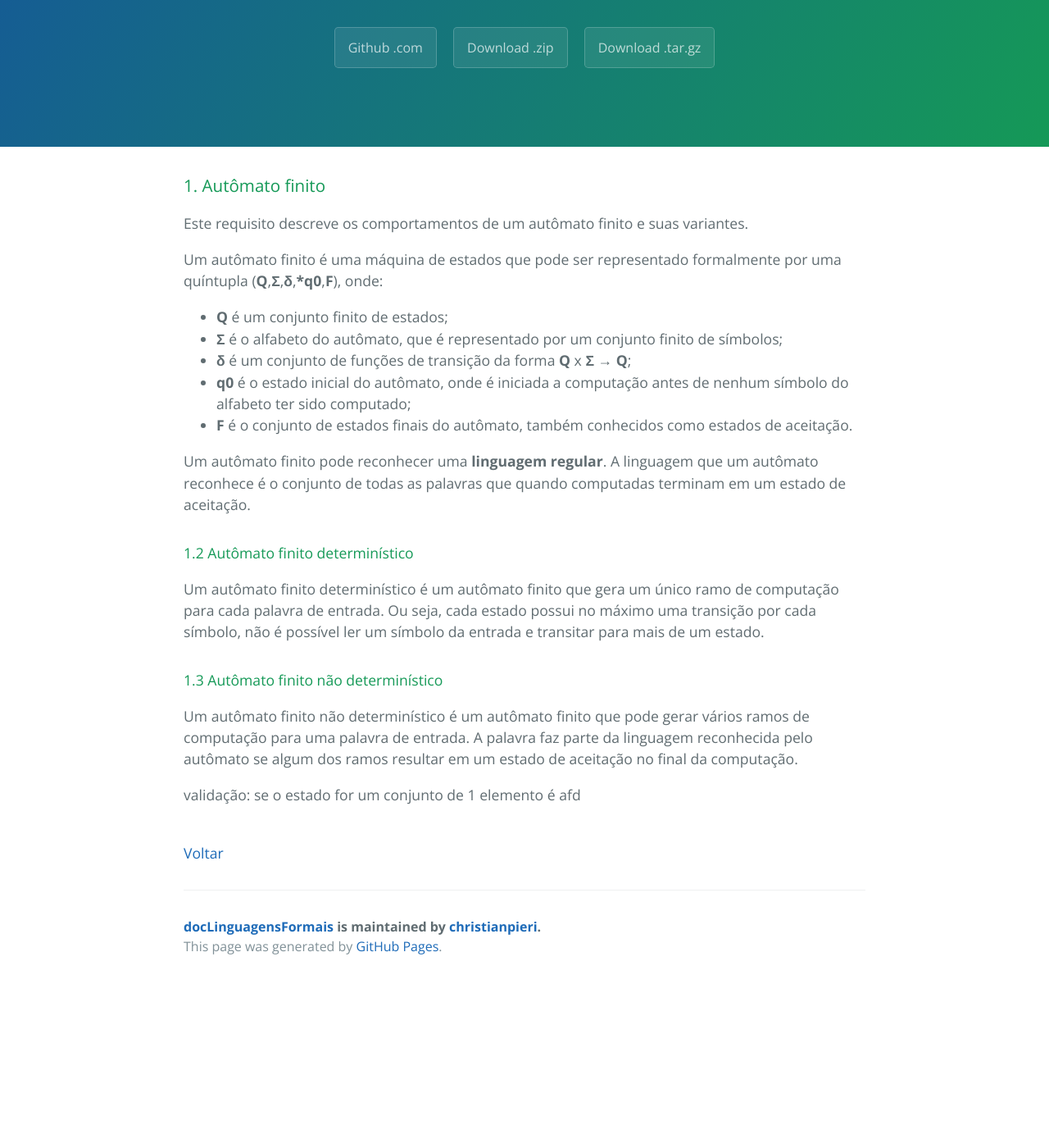
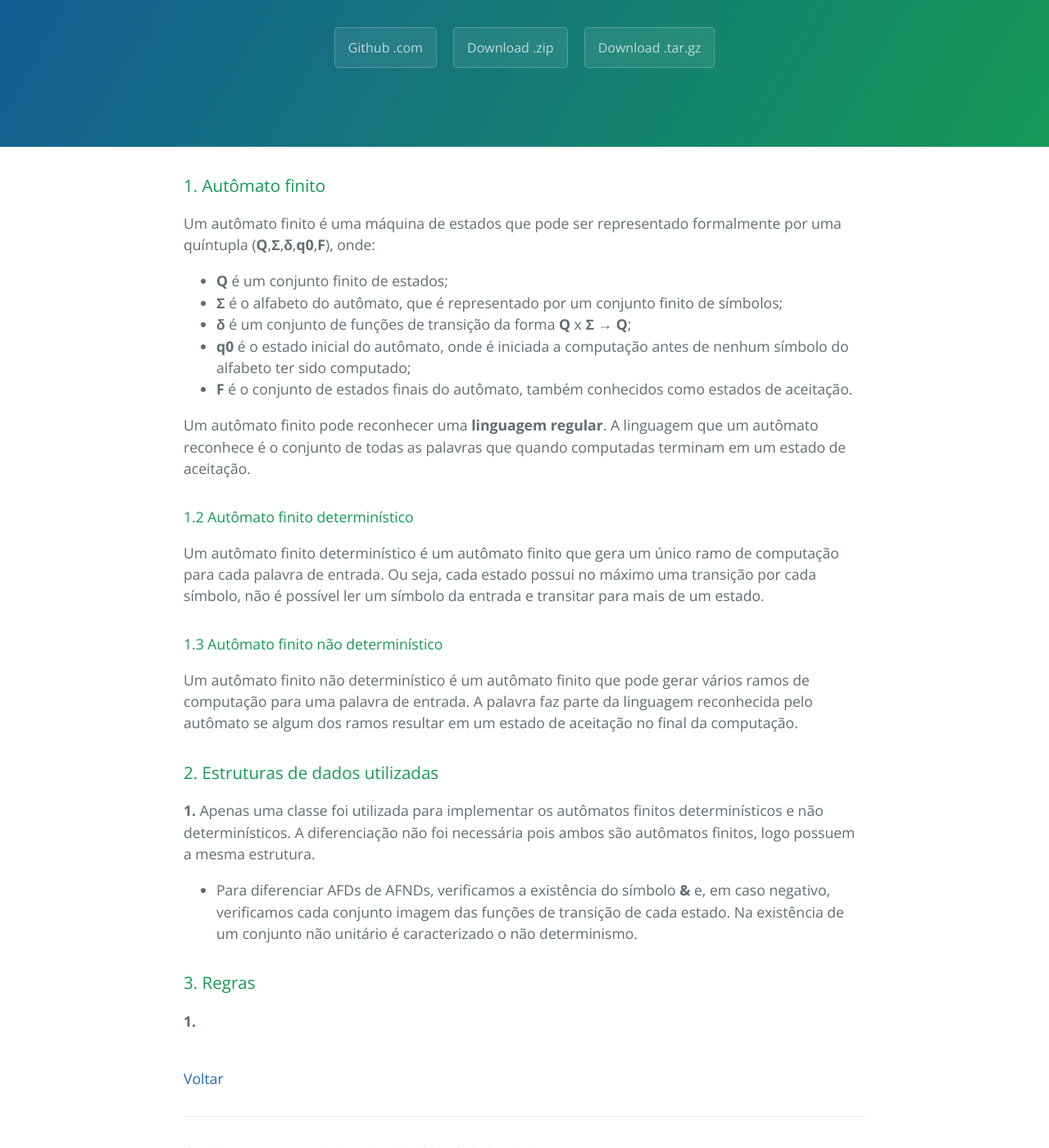
Before and after one commit to christianpieri/docLinguagensFormais, a Jekyll site: the page built from documentacao/regras-negocio/regras-af.md, in a window 1280 px wide and 1400 px high, scrolled down 234 px. Shown: the whole window at 82% size. Built offline with Jekyll 4.4.1, drawn with Linux system fonts in a browser that asks for light colours; our own code applies the rules of GitHub Pages for plain Markdown files; before the commit the page ends 1432 px from its top, so only the background shows below that.

Commit message:
Inclusão dos docs de ER e GR

```diff
--- a/_config.yml
+++ b/_config.yml
@@ -1,5 +1,5 @@
 title: INE5421
-description: Algoritmos para manipulação de LR
+description: Algoritmos para a manipulação de Linguagens Regulares
 show_downloads: true
 google_analytics:
 theme: jekyll-theme-cayman
--- a/documentacao/regras-negocio/regras-af.md
+++ b/documentacao/regras-negocio/regras-af.md
@@ -4,9 +4,7 @@ layout: default
 
 ### 1. Autômato finito
 
-Este requisito descreve os comportamentos de um autômato finito e suas variantes.
-
-Um autômato finito é uma máquina de estados que pode ser representado formalmente por uma quíntupla (**Q**,**Σ**,**δ**,***q0**,**F**), onde:
+Um autômato finito é uma máquina de estados que pode ser representado formalmente por uma quíntupla (**Q**,**Σ**,**δ**,**q0**,**F**), onde:
 
 - **Q** é um conjunto finito de estados;
 - **Σ** é o alfabeto do autômato, que é representado por um conjunto finito de símbolos;
@@ -24,7 +22,16 @@ Um autômato finito determinístico é um autômato finito que gera um único ra
 
 Um autômato finito não determinístico é um autômato finito que pode gerar vários ramos de computação para uma palavra de entrada. A palavra faz parte da linguagem reconhecida pelo autômato se algum dos ramos resultar em um estado de aceitação no final da computação.
 
-validação: se o estado for um conjunto de 1 elemento é afd
+### 2. Estruturas de dados utilizadas
+
+**1.** Apenas uma classe foi utilizada para implementar os autômatos finitos determinísticos e não determinísticos. A diferenciação não foi necessária pois ambos são autômatos finitos, logo possuem a mesma estrutura.
+
+- Para diferenciar AFDs de AFNDs, verificamos a existência do símbolo **&** e, em caso negativo, verificamos cada conjunto imagem das funções de transição de cada estado. Na existência de um conjunto não unitário é caracterizado o não determinismo.
+
+### 3. Regras
+
+**1.**
+
 
 <br>
 [Voltar](./)
```
Also changed, not shown: documentacao/regras-negocio/regras-er.md (added, +17 -0 lines), documentacao/regras-negocio/regras-gr.md (added, +16 -0 lines), index.md (+0 -1 lines).
